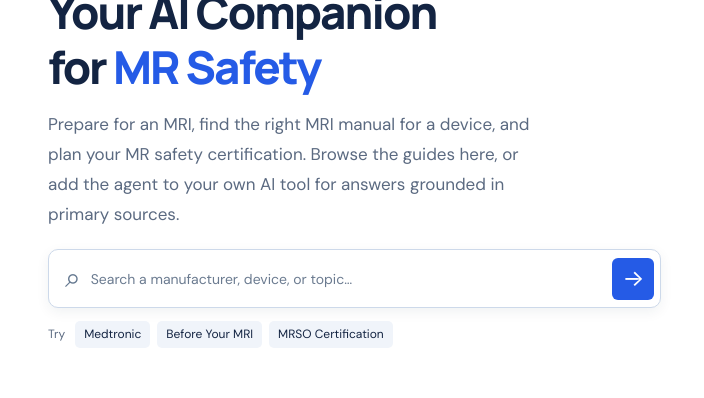
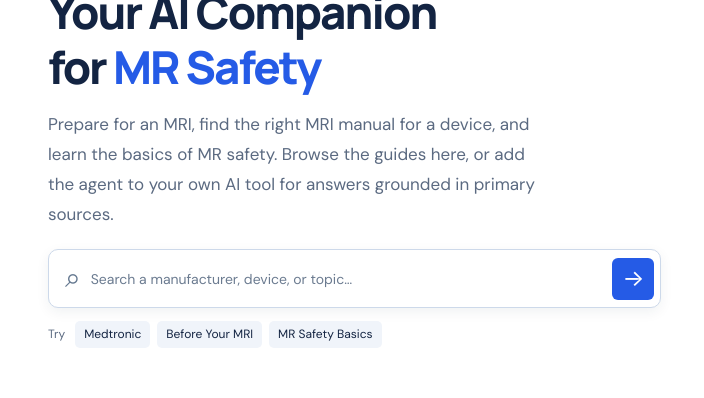
Before and after one commit to mri-commons/mr-safety-agent, a plain HTML site: page web/index.html in a window 1280 px wide. Shown: the part 291-689 px from the top of the page, 0-704 px from the left. Drawn offline with Linux system fonts and the light colour scheme; grey boxes are pictures that could not be loaded.

Commit message:
Refine the homepage and README wording
Update the homepage intro, search suggestions, example prompts, and
page description, and the student row in the README.

Co-Authored-By: Claude Opus 5.5 <noreply@anthropic.com>

```diff
--- a/web/app.js
+++ b/web/app.js
@@ -66,7 +66,6 @@ const examples=[
  ['Hearing Implant','Our patient has a Cochlear Nucleus CI612 cochlear implant with the magnet in place and is scheduled for a 3T brain MRI. Which current US Cochlear document applies, and what does it require?'],
  ['Patient','My dad has a pacemaker and an MRI next week. What should we bring, and what should we ask the imaging team?'],
  ['ACR Guidance','According to the current ACR Manual on MR Safety, what is Zone III, and who controls access to it?'],
- ['Certification','I am a US MRI technologist. Compare the MRSO and MRSE credentials, then suggest a six-week study plan based on the current exam syllabus.'],
 ];
 const tabs=document.querySelector('#prompt-tabs'),promptText=document.querySelector('#prompt-text');
 examples.forEach(([label,text],i)=>{const b=node('button',label,'prompt-tab');b.type='button';b.setAttribute('role','tab');b.setAttribute('aria-selected',i===0);b.addEventListener('click',()=>{promptText.textContent=text;document.querySelector('#copy-status').textContent='';tabs.querySelectorAll('button').forEach(x=>x.setAttribute('aria-selected',x===b));});tabs.append(b);});
--- a/web/index.html
+++ b/web/index.html
@@ -3,7 +3,7 @@
 <head>
   <meta charset="utf-8"><meta name="viewport" content="width=device-width, initial-scale=1">
   <title>MR Safety Agent — Find Your Next Step</title>
-  <meta name="description" content="Find manufacturer MRI documents for implants and devices, explore MR safety resources, and plan US certification with an open-source research skill.">
+  <meta name="description" content="Find manufacturer MRI documents for implants and devices and explore MR safety resources with an open-source AI skill.">
   <link rel="icon" type="image/svg+xml" href="assets/mr-safety-agent-logo.svg">
   <link rel="stylesheet" href="style.css?v=palette-1"><script src="app.js?v=palette-1" defer></script>
 </head>
@@ -19,9 +19,9 @@
       <div class="hero-copy">
         <div class="eyebrow"><span class="small-line"></span> MAKING EVERY MRI A SAFER MRI</div>
         <h1>Your AI Companion<br>for <span>MR Safety</span></h1>
-        <p class="intro">Prepare for an MRI, find the right MRI manual for a device, and plan your MR safety certification. Browse the guides here, or add the agent to your own AI tool for answers grounded in primary sources.</p>
+        <p class="intro">Prepare for an MRI, find the right MRI manual for a device, and learn the basics of MR safety. Browse the guides here, or add the agent to your own AI tool for answers grounded in primary sources.</p>
         <form class="hero-search" role="search"><label class="sr-only" for="search">Search guides and references</label><span class="search-symbol" aria-hidden="true">⌕</span><input id="search" type="search" placeholder="Search a manufacturer, device, or topic…"><button type="submit" aria-label="Search resources">→</button></form>
-        <div class="suggestions"><span>Try</span><button data-query="Medtronic">Medtronic</button><a href="topics/before-your-mri.html">Before Your MRI</a><button data-query="MRSO">MRSO Certification</button></div>
+        <div class="suggestions"><span>Try</span><button data-query="Medtronic">Medtronic</button><a href="topics/before-your-mri.html">Before Your MRI</a><a href="topics/mr-safety-basics.html">MR Safety Basics</a></div>
       </div>
       <figure class="hero-art"><img src="assets/mr-safety-agent.png" alt="MR Safety Agent mascot holding a blue shield in front of an MRI scanner" width="1254" height="1254"><figcaption class="install-card"><div class="install-heading"><strong>Install With One Command</strong><span>Claude Code · Codex · Gemini CLI</span></div><div class="install-cmd"><code id="install-command" tabindex="0">npx skills add mri-commons/mr-safety-agent --skill mr-safety-agent</code><button class="copy-cmd" id="copy-install" type="button">Copy</button></div><p class="install-alt">Using a chat app? <a href="assets/mr-safety-agent.zip" download>Download the skill</a> and upload it. <button type="button" data-install-help>See install options</button></p><span id="install-status" role="status" aria-live="polite"></span></figcaption></figure>
     </section>
@@ -44,7 +44,7 @@
       <div id="active-query" hidden></div>
       <div id="guide-matches" class="guide-matches" hidden></div>
       <div id="resource-grid" class="resource-grid"></div>
-      <div id="empty" hidden><h3>No Matches Yet</h3><p>Try a manufacturer, “screening,” “FDA,” or “certification.”</p><button class="button outline" id="reset">Show All References</button></div>
+      <div id="empty" hidden><h3>No Matches Yet</h3><p>Try a manufacturer, “screening,” or “FDA.”</p><button class="button outline" id="reset">Show All References</button></div>
       <p class="library-note"><span aria-hidden="true">ⓘ</span> These links help you find evidence. A listing does not establish device eligibility for an MRI scan.</p>
     </section>
 
```
Also changed, not shown: 1 other file.
